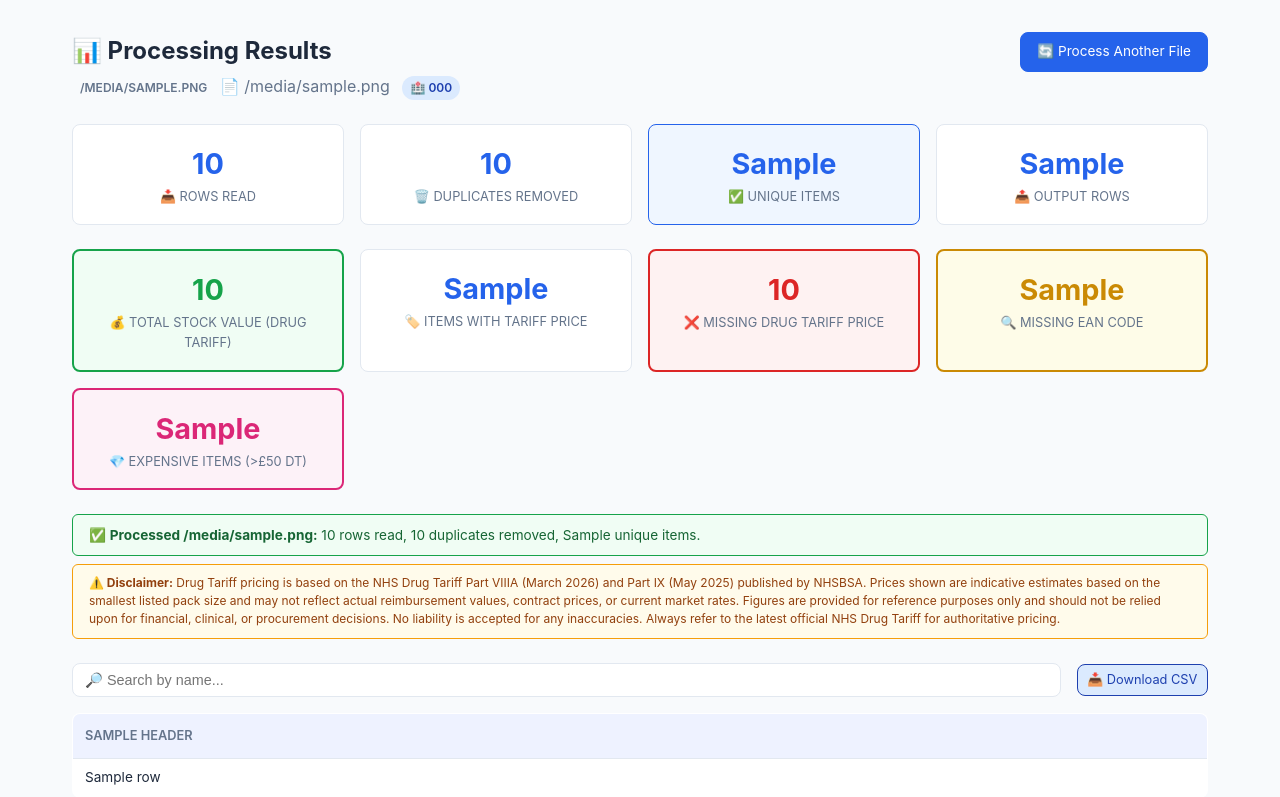
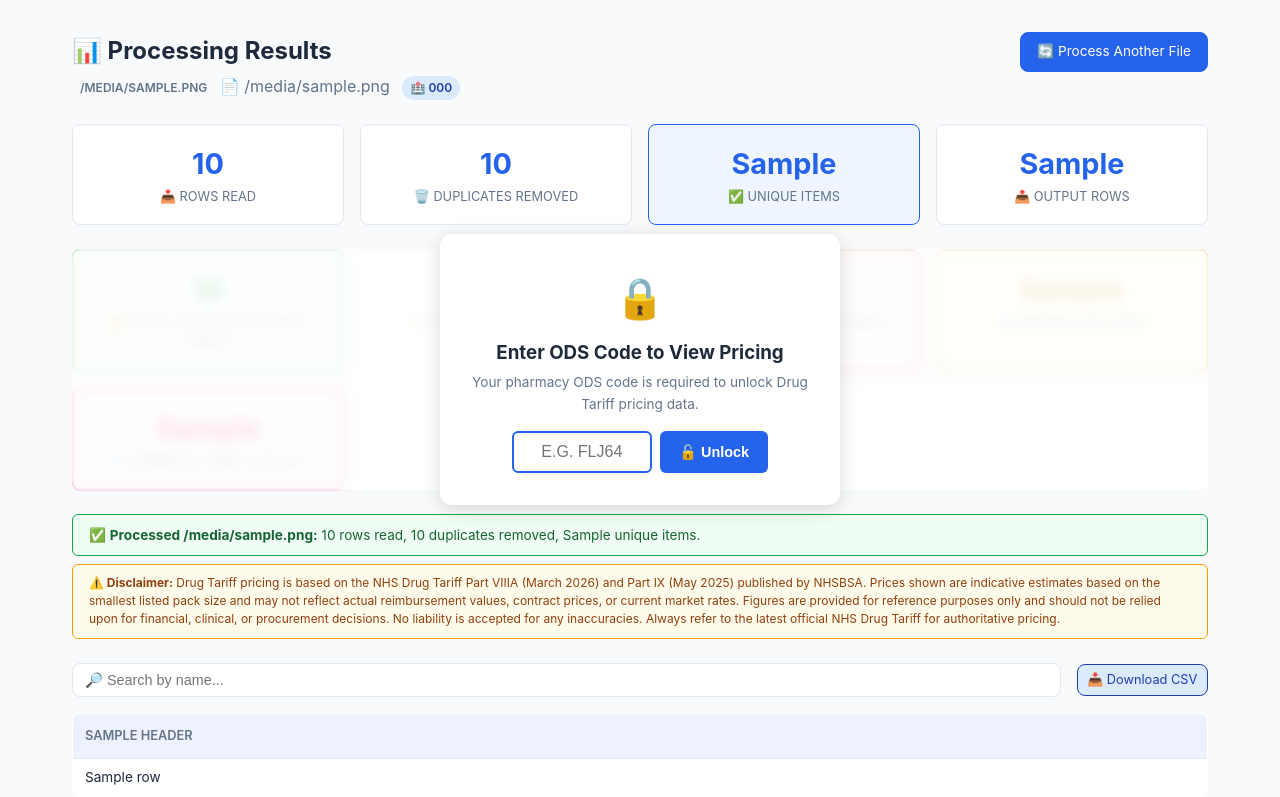
Before and after one commit to vibecoding2025/meditech, a Flask app: template templates/results.html in a window 1280 px wide. Shown: the part 56-853 px from the top of the page. Run offline with Flask 3, Linux system fonts and the light colour scheme; the template is opened without the code that fills it: most values are stand-ins (such as "Sample title", 1, 10 or a date in 2020).

Commit message:
Move ODS code to dashboard - unlock pricing with blur overlay
Users can process files freely. Drug Tariff pricing section is
blurred with a lock overlay until they enter their ODS code.
ODS tracked in /admin/stats per pharmacy.

Co-Authored-By: Claude Opus 4.6 (1M context) <noreply@anthropic.com>

```diff
--- a/app.py
+++ b/app.py
@@ -58,7 +58,6 @@ def index():
 def upload():
     file = request.files.get("csvfile")
     file_type = request.form.get("file_type", "")
-    ods_code = request.form.get("ods_code", "").strip().upper()
 
     if not file or not file.filename:
         flash("Please select a file to upload.", "error")
@@ -67,12 +66,6 @@ def upload():
     if file_type not in ("export", "unsold", "titan_stock"):
         flash("Please select a file type.", "error")
         return redirect(url_for("index"))
-
-    if not ods_code:
-        flash("Please enter your ODS code.", "error")
-        return redirect(url_for("index"))
-
-    session["ods_code"] = ods_code
 
     # Save uploaded file temporarily
     filename = file.filename
@@ -138,9 +131,6 @@ def upload():
         usage["total_uploads"] += 1
         usage["by_type"][file_type] = usage["by_type"].get(file_type, 0) + 1
         usage["last_upload"] = datetime.now().strftime("%Y-%m-%d %H:%M:%S")
-        if "ods_codes" not in usage:
-            usage["ods_codes"] = {}
-        usage["ods_codes"][ods_code] = usage["ods_codes"].get(ods_code, 0) + 1
         _save_usage(usage)
 
         # Store results in memory with a unique token
@@ -188,8 +178,24 @@ def results():
         stats=stats,
         headers=headers,
         rows=rows,
+        ods_unlocked=bool(session.get("ods_code")),
         ods_code=session.get("ods_code", ""),
     )
+
+
+@app.route("/unlock-pricing", methods=["POST"])
+def unlock_pricing():
+    ods_code = request.form.get("ods_code", "").strip().upper()
+    if not ods_code:
+        return "ODS code required", 400
+    session["ods_code"] = ods_code
+    # Track ODS code
+    usage = _load_usage()
+    if "ods_codes" not in usage:
+        usage["ods_codes"] = {}
+    usage["ods_codes"][ods_code] = usage["ods_codes"].get(ods_code, 0) + 1
+    _save_usage(usage)
+    return "OK", 200
 
 
 @app.route("/download")
--- a/templates/results.html
+++ b/templates/results.html
@@ -35,7 +35,24 @@
     </div>
 </div>
 
-<div class="stats-grid" style="margin-top: 0.75rem;">
+<!-- ODS Code Unlock for Pricing -->
+<div id="pricingSection" style="position: relative; margin-top: 0.75rem;">
+    {% if not ods_unlocked %}
+    <div id="odsOverlay" style="position: absolute; top: 0; left: 0; right: 0; bottom: 0; background: rgba(255,255,255,0.85); backdrop-filter: blur(6px); z-index: 10; display: flex; align-items: center; justify-content: center; border-radius: 8px;">
+        <div style="text-align: center; padding: 2rem; background: white; border-radius: 12px; box-shadow: 0 4px 20px rgba(0,0,0,0.15); max-width: 400px;">
+            <div style="font-size: 2.5rem; margin-bottom: 0.5rem;">🔒</div>
+            <h3 style="margin-bottom: 0.25rem;">Enter ODS Code to View Pricing</h3>
+            <p style="color: #64748b; font-size: 0.85rem; margin-bottom: 1rem;">Your pharmacy ODS code is required to unlock Drug Tariff pricing data.</p>
+            <form id="odsForm" style="display: flex; gap: 0.5rem; justify-content: center;">
+                <input type="text" id="odsInput" placeholder="e.g. FLJ64" maxlength="10" required
+                       style="padding: 0.6rem 0.8rem; border: 2px solid #2563eb; border-radius: 6px; font-size: 1rem; width: 140px; text-align: center; text-transform: uppercase;">
+                <button type="submit" style="padding: 0.6rem 1.2rem; background: #2563eb; color: white; border: none; border-radius: 6px; font-size: 0.9rem; cursor: pointer; font-weight: 600;">🔓 Unlock</button>
+            </form>
+        </div>
+    </div>
+    {% endif %}
+
+    <div class="stats-grid">
         <div class="stat-card" style="background: #f0fdf4; border: 2px solid #16a34a;">
             <div class="stat-number" style="color: #16a34a;">{{ stats.grand_total }}</div>
             <div class="stat-label">💰 Total Stock Value (Drug Tariff)</div>
@@ -55,6 +72,7 @@
         <div class="stat-card" style="background: #fdf2f8; border: 2px solid #db2777;">
             <div class="stat-number" style="color: #db2777;">{{ stats.expensive_items }}</div>
             <div class="stat-label">💎 Expensive Items (>£50 DT)</div>
+        </div>
     </div>
 </div>
 
@@ -140,5 +158,24 @@ function sortTable(tableId, colIdx) {
 
     rows.forEach(row => tbody.appendChild(row));
 }
+
+// ODS unlock
+const odsForm = document.getElementById('odsForm');
+if (odsForm) {
+    odsForm.addEventListener('submit', function(e) {
+        e.preventDefault();
+        const code = document.getElementById('odsInput').value.trim().toUpperCase();
+        if (!code) return;
+        fetch('/unlock-pricing', {
+            method: 'POST',
+            headers: {'Content-Type': 'application/x-www-form-urlencoded'},
+            body: 'ods_code=' + encodeURIComponent(code)
+        }).then(r => {
+            if (r.ok) {
+                document.getElementById('odsOverlay').style.display = 'none';
+            }
+        });
+    });
+}
 </script>
 {% endblock %}
```
Also changed, not shown: templates/index.html (+0 -7 lines). Lines whose indentation alone changed are shown as unchanged.
